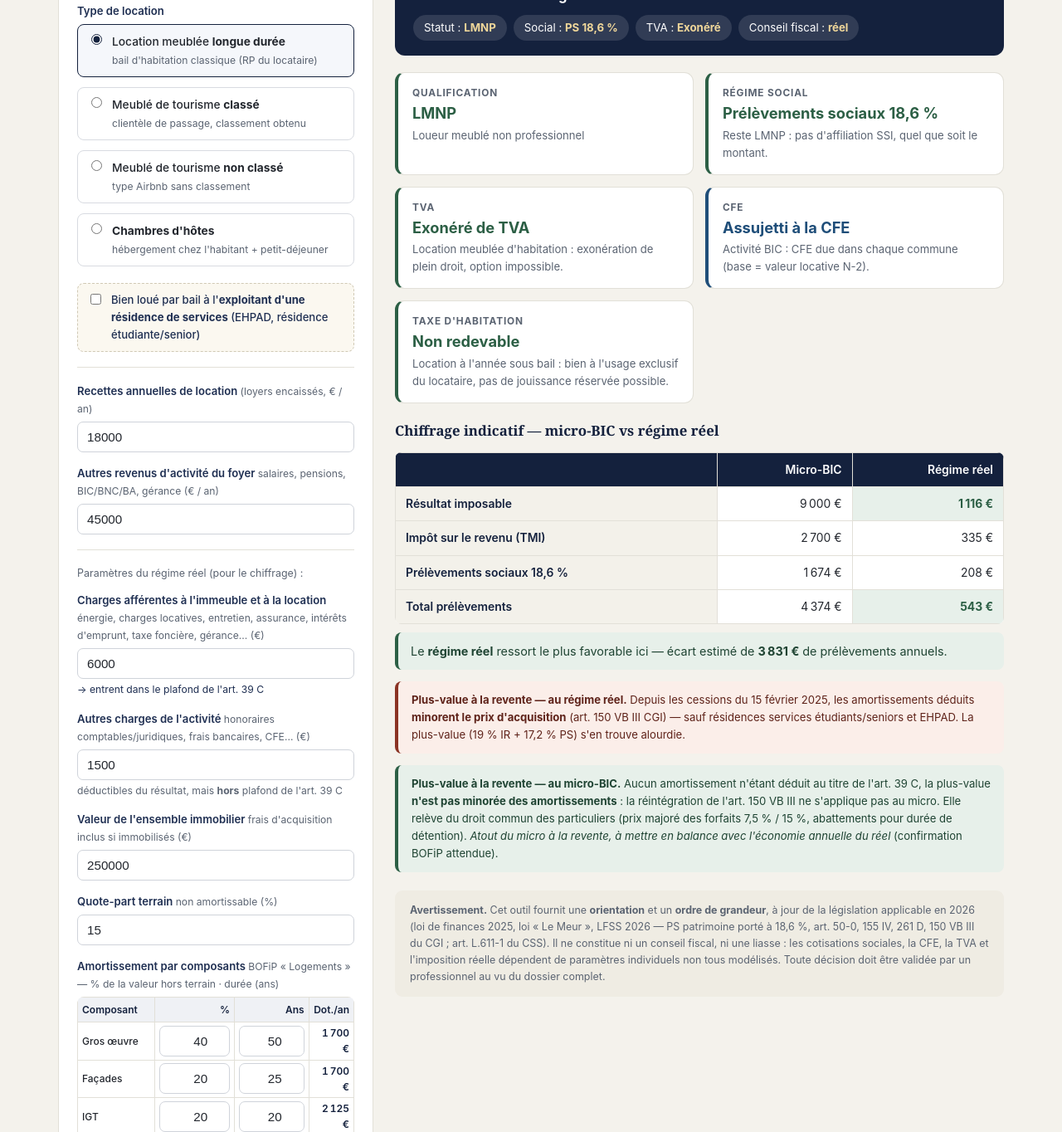
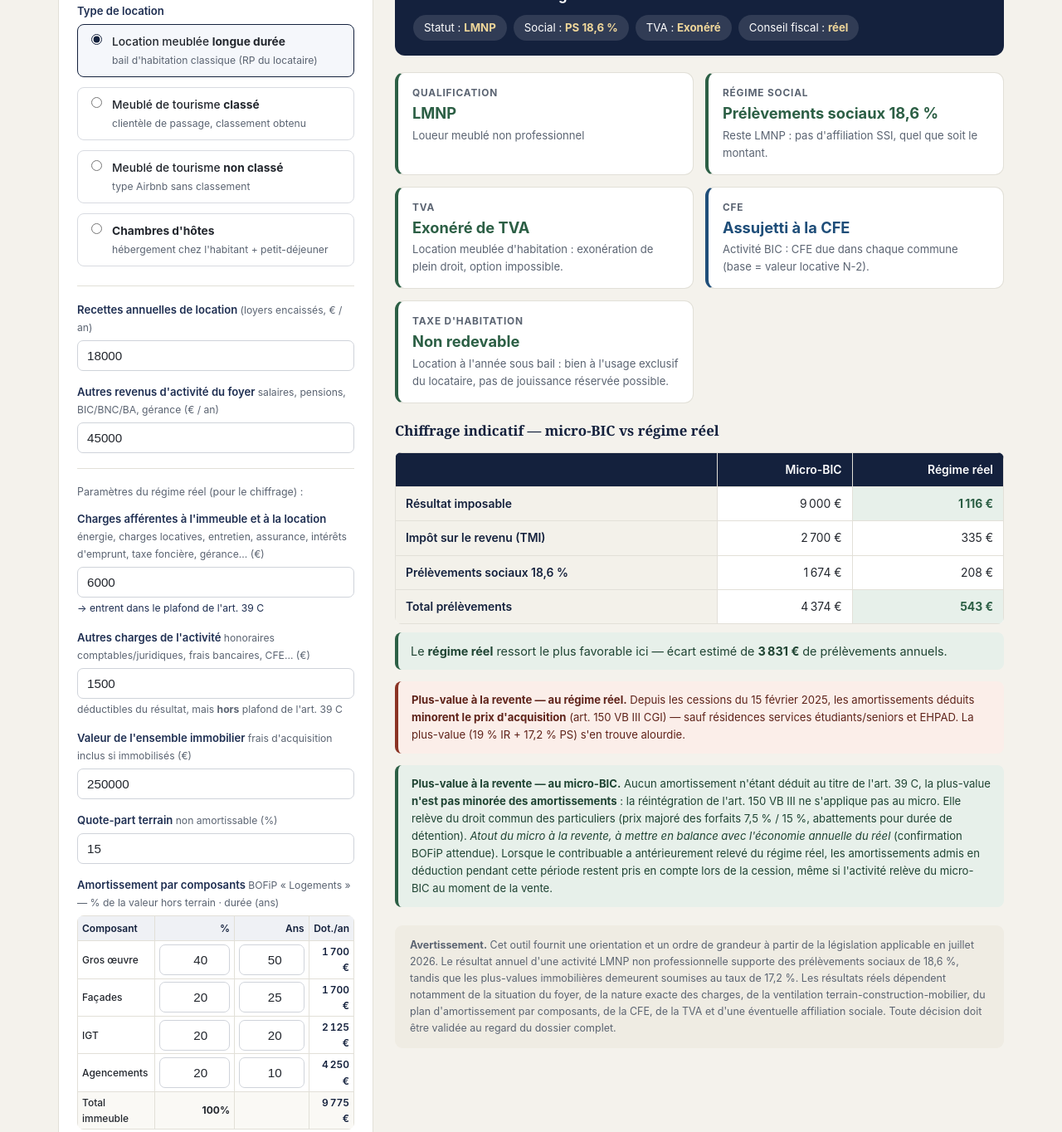
Before and after one commit to Benjaminhofman/LMNP-SIMUL, a plain HTML site: page index.html in a window 1280 px wide. Shown: the part 215-1579 px from the top of the page at 83% size. Drawn offline with Linux system fonts and the light colour scheme.

Commit message:
Update index.html

```diff
--- a/index.html
+++ b/index.html
@@ -12,7 +12,7 @@
 <head>
 <meta charset="UTF-8">
 <meta name="viewport" content="width=device-width, initial-scale=1.0">
-<title>Simulateur LMNP / LMP — régimes fiscal, social et TVA</title>
+<title>Simulateur LMNP — régimes fiscal, social et TVA</title>
 <style>
   :root{
     --navy:#14213d; --navy2:#1f2f52; --gold:#b7892f;
@@ -126,7 +126,7 @@
 <header>
   <div class="wrap">
     <div>
-      <h1>Simulateur LMNP / LMP</h1>
+      <h1>Simulateur LMNP</h1>
       <p>Orientation des régimes fiscal, social et TVA de la location meublée — à jour 2026</p>
     </div>
     <div class="expert-switch" id="expertToggle" role="switch" aria-checked="false" tabindex="0">
@@ -166,13 +166,6 @@
         <label for="thJouissance" style="margin:0;font-weight:500;cursor:pointer;">Je me réserve la <b>jouissance du bien</b> une partie de l'année (logement non loué en permanence)</label>
       </div>
     </div>
-    <div class="field" id="residWrap">
-      <div class="chk">
-        <input type="checkbox" id="residService">
-        <label for="residService" style="margin:0;font-weight:500;cursor:pointer;">Bien loué par bail à l'<b>exploitant d'une résidence de services</b> (EHPAD, résidence étudiante/senior)</label>
-      </div>
-    </div>
-
     <div class="sep"></div>
 
     <div class="field">
@@ -273,7 +266,7 @@
     <div id="notes"></div>
 
     <div class="disclaimer">
-      <strong>Avertissement.</strong> Cet outil fournit une <strong>orientation</strong> et un <strong>ordre de grandeur</strong>, à jour de la législation applicable en 2026 (loi de finances 2025, loi « Le Meur », LFSS 2026 — PS patrimoine porté à 18,6 %, art. 50-0, 155 IV, 261 D, 150 VB III du CGI ; art. L.611-1 du CSS). Il ne constitue ni un conseil fiscal, ni une liasse : les cotisations sociales, la CFE, la TVA et l'imposition réelle dépendent de paramètres individuels non tous modélisés. Toute décision doit être validée par un professionnel au vu du dossier complet.
+      <strong>Avertissement.</strong> Cet outil fournit une orientation et un ordre de grandeur à partir de la législation applicable en juillet 2026. Le résultat annuel d'une activité LMNP non professionnelle supporte des prélèvements sociaux de 18,6 %, tandis que les plus-values immobilières demeurent soumises au taux de 17,2 %. Les résultats réels dépendent notamment de la situation du foyer, de la nature exacte des charges, de la ventilation terrain-construction-mobilier, du plan d'amortissement par composants, de la CFE, de la TVA et d'une éventuelle affiliation sociale. Toute décision doit être validée au regard du dossier complet.
     </div>
   </section>
 
@@ -422,25 +415,18 @@ function compute(){
   r.affilie = (social.label.indexOf('Affiliation') === 0) || (social.label.indexOf('Affiliation SSI')>=0);
 
   /* 3. TVA */
-  var residService = el('residService').checked && type === 'longue';
-  r.residService = residService;
   var tva = {};
-  var tvaOui = cat.tvaBase || para || residService;
+  var tvaOui = cat.tvaBase || para;
   if(tvaOui){
     tva.label = "Dans le champ de la TVA";
     tva.tone = "a";
-    tva.sub = residService
-      ? "Bail à l'exploitant d'une résidence de services : location soumise à la TVA. Option fréquente pour la TVA afin de récupérer la TVA (20 %) sur le prix d'acquisition ; franchise en base possible sinon."
-      : (type === 'hotes')
+    tva.sub = (type === 'hotes')
         ? "Chambres d'hôtes : en principe soumises à la TVA (para-hôtellerie), mais l'exploitant peut être dispensé de la facturer sous la franchise en base : CA ≤ 85 000 € (année précédente) ou 93 500 € (en cours)."
         : "Para-hôtellerie soumise à la TVA, mais dispense de facturation sous la franchise en base : CA ≤ 85 000 € (année précédente) / 93 500 € (en cours).";
-    tva.detail = residService
-      ? "Art. 261 D 4° CGI : les locations (nues ou meublées) consenties à l'exploitant d'un établissement d'hébergement dont l'activité est elle-même assujettie sont soumises à TVA. L'option (art. 293 F) permet de récupérer la TVA d'acquisition ; engagement de conservation à surveiller."
-      : (type === 'hotes')
+    tva.detail = (type === 'hotes')
         ? "Sous franchise : facturation sans TVA, mention « TVA non applicable, art. 293 B du CGI », sans récupération de la TVA sur achats/travaux. Au-delà des seuils ou sur option : TVA 10 % (hébergement et table d'hôtes), 20 % (boissons alcoolisées)."
         : "Hors exonération de l'art. 261 D 4° : activité para-hôtelière soumise à TVA (art. 261 D 4°-b CGI) ; franchise en base de l'art. 293 B (10 % hébergement, 20 % alcool au-delà des seuils).";
   } else {
-    r.residService = false;
     tva.label = "Exonéré de TVA";
     tva.tone = "g";
     tva.sub = "Location meublée d'habitation : exonération de plein droit, option impossible.";
@@ -629,11 +615,7 @@ function render(){
     + (f.deficit<0 ? '→ déficit reportable '+euro(f.deficit)+' (revenus LMNP, 10 ans, art. 156).' : '')
     + '</div>';
   // Alerte plus-value — distincte réel / micro
-  if(r.residService){
-    notes += '<div class="note ok">'
-      + '<b>Plus-value à la revente — résidence de services.</b> Les résidences de services (étudiants, seniors, EHPAD) sont '
-      + '<b>exclues</b> de la réintégration des amortissements (art. 150 VB III CGI) : la plus-value n\'est <b>pas minorée</b> des amortissements déduits, même au régime réel.</div>';
-  } else if(!r.qualif.lmp){
+  if(!r.qualif.lmp){
     notes += '<div class="note pv">'
       + '<b>Plus-value à la revente — au régime réel.</b> Depuis les cessions du 15 février 2025, les amortissements déduits '
       + '<b>minorent le prix d\'acquisition</b> (art. 150 VB III CGI) — sauf résidences services étudiants/seniors et EHPAD. '
@@ -643,7 +625,8 @@ function render(){
         + '<b>Plus-value à la revente — au micro-BIC.</b> Aucun amortissement n\'étant déduit au titre de l\'art. 39 C, '
         + 'la plus-value <b>n\'est pas minorée des amortissements</b> : la réintégration de l\'art. 150 VB III ne s\'applique pas au micro. '
         + 'Elle relève du droit commun des particuliers (prix majoré des forfaits 7,5 % / 15 %, abattements pour durée de détention). '
-        + '<i>Atout du micro à la revente, à mettre en balance avec l\'économie annuelle du réel</i> (confirmation BOFiP attendue).</div>';
+        + '<i>Atout du micro à la revente, à mettre en balance avec l\'économie annuelle du réel</i> (confirmation BOFiP attendue). '
+        + 'Lorsque le contribuable a antérieurement relevé du régime réel, les amortissements admis en déduction pendant cette période restent pris en compte lors de la cession, même si l\'activité relève du micro-BIC au moment de la vente.</div>';
     }
   }
   // Cotisation minimale + détail SSI
@@ -706,13 +689,23 @@ function render(){
       + 'TVA para-hôtelière : 10 % hébergement et table d\'hôtes, 20 % boissons alcoolisées, franchise en base sous les seuils.'
       + '</div>';
   }
-  // Rappel — autres cas d'assujettissement à la TVA (art. 261 D 4°)
+  // Rappel — assujettissement à la TVA (art. 261 D CGI)
   notes += '<div class="note info expert-only">'
-    + '<b>Autres cas d\'assujettissement à la TVA en LMNP (art. 261 D 4° CGI).</b> Outre la para-hôtellerie&nbsp;: '
-    + '① hôtels de tourisme classés et villages de vacances classés ou agréés&nbsp;; '
-    + '② résidences de tourisme classées (bail ≥ 9 ans à un ou plusieurs exploitants avec engagement de promotion touristique à l\'étranger)&nbsp;; '
-    + '③ locations (nues ou meublées) consenties à l\'exploitant d\'un établissement d\'hébergement — EHPAD, résidences étudiantes/seniors — dont l\'activité est elle-même assujettie. '
-    + 'Dans ces cas, l\'investisseur est dans le champ de la TVA&nbsp;: franchise en base sous 85 000&nbsp;€&nbsp;/&nbsp;93 500&nbsp;€ (art. 293 B), ou <b>option pour la TVA</b> (art. 293 F) afin de récupérer la TVA d\'acquisition. L\'option prend effet le 1<sup>er</sup> jour du mois où elle est déclarée par écrit.'
+    + '<b>Assujettissement à la TVA en LMNP (art. 261 D CGI).</b> '
+    + 'La liste relative aux hôtels classés, villages de vacances et résidences de tourisme avec bail de neuf ans correspond à une ancienne présentation du dispositif. Depuis la réforme de l\'article 261 D, le classement touristique ou la durée de neuf ans du bail ne constitue plus, à lui seul, un cas autonome d\'assujettissement. '
+    + 'Sont notamment taxées de plein droit&nbsp;: '
+    + '<ul>'
+    + '<li>les prestations hôtelières ou para-hôtelières proposant des séjours pouvant ne pas dépasser trente nuitées et au moins trois services sur quatre&nbsp;;</li>'
+    + '<li>les locations meublées résidentielles assorties d\'au moins trois services sur quatre&nbsp;;</li>'
+    + '<li>les locations consenties à un exploitant qui réalise lui-même l\'une de ces activités taxables.</li>'
+    + '</ul>'
+    + 'Les hôtels, chambres d\'hôtes, résidences de tourisme ou résidences services sont des exemples de structures susceptibles de répondre à ces critères, mais leur seule dénomination ou leur classement ne suffit pas. '
+    + 'Les seuils de franchise en base sont bien de&nbsp;: '
+    + '<ul>'
+    + '<li>85 000&nbsp;€ au titre de l\'année civile précédente&nbsp;;</li>'
+    + '<li>93 500&nbsp;€ en cours d\'année, avec perte de la franchise dès la date du dépassement.</li>'
+    + '</ul>'
+    + 'L\'option prévue à l\'article 293 F prend bien effet le premier jour du mois au cours duquel elle est déclarée et couvre une période de deux ans. Elle permet seulement de renoncer à la franchise pour des opérations déjà imposables&nbsp;: elle ne permet pas de soumettre volontairement à la TVA une location meublée ordinaire exonérée par l\'article 261 D.'
     + '</div>';
   el('notes').innerHTML = notes;
 }
@@ -728,9 +721,6 @@ function syncPara(){
   var hideTh = (t === 'longue');
   el('thWrap').style.display = hideTh ? 'none' : 'block';
   if(hideTh) el('thJouissance').checked = false;
-  // Résidence de services (bail à exploitant) : proposé en longue durée seulement
-  el('residWrap').style.display = (t === 'longue') ? 'block' : 'none';
-  if(t !== 'longue') el('residService').checked = false;
 }
 document.querySelectorAll('input[name=type]').forEach(function(rb){
   rb.addEventListener('change', function(){
@@ -740,7 +730,7 @@ document.querySelectorAll('input[name=type]').forEach(function(rb){
     render();
   });
 });
-['recettes','autres','chargesImmo','chargesActivite','valTotal','terrainPct','go_pct','go_dur','fa_pct','fa_dur','ig_pct','ig_dur','ag_pct','ag_dur','mob_val','mob_dur','stockDiff','tmi','rfr','parts','para','tauxSSI','thJouissance','residService'].forEach(function(id){
+['recettes','autres','chargesImmo','chargesActivite','valTotal','terrainPct','go_pct','go_dur','fa_pct','fa_dur','ig_pct','ig_dur','ag_pct','ag_dur','mob_val','mob_dur','stockDiff','tmi','rfr','parts','para','tauxSSI','thJouissance'].forEach(function(id){
   el(id).addEventListener('input', render);
   el(id).addEventListener('change', render);
 });
```
